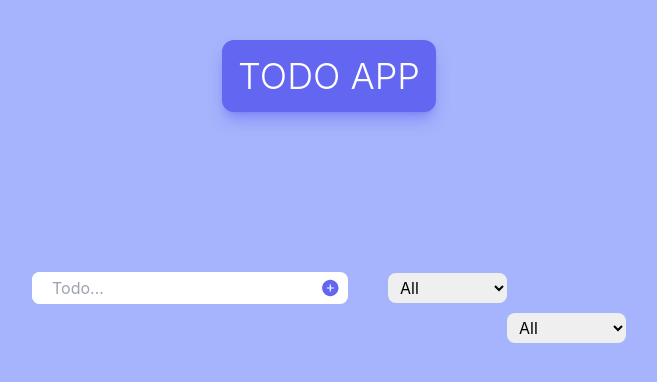
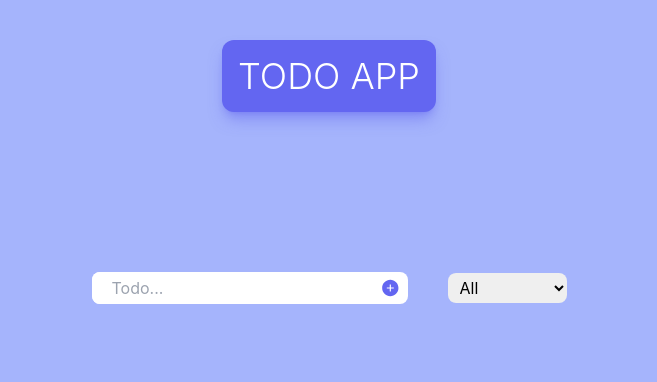
Before and after one commit to ghasemizade/React-pop, a React (Create React App) app in the folder todo/: page / in a window 1280 px wide. Shown: the top 382 px of the page, without its empty margins (311-968 px from the left). Built offline with nearby package versions, Linux system fonts and the light colour scheme.

Commit message:
upd main comp

```diff
--- a/todo/src/components/Main.js
+++ b/todo/src/components/Main.js
@@ -14,7 +14,6 @@ export default class Main extends Component {
             "flex justify-center items-center"
         )}>
             <Input />
-            <Filter />
         </div>
       </main>
     )
```
